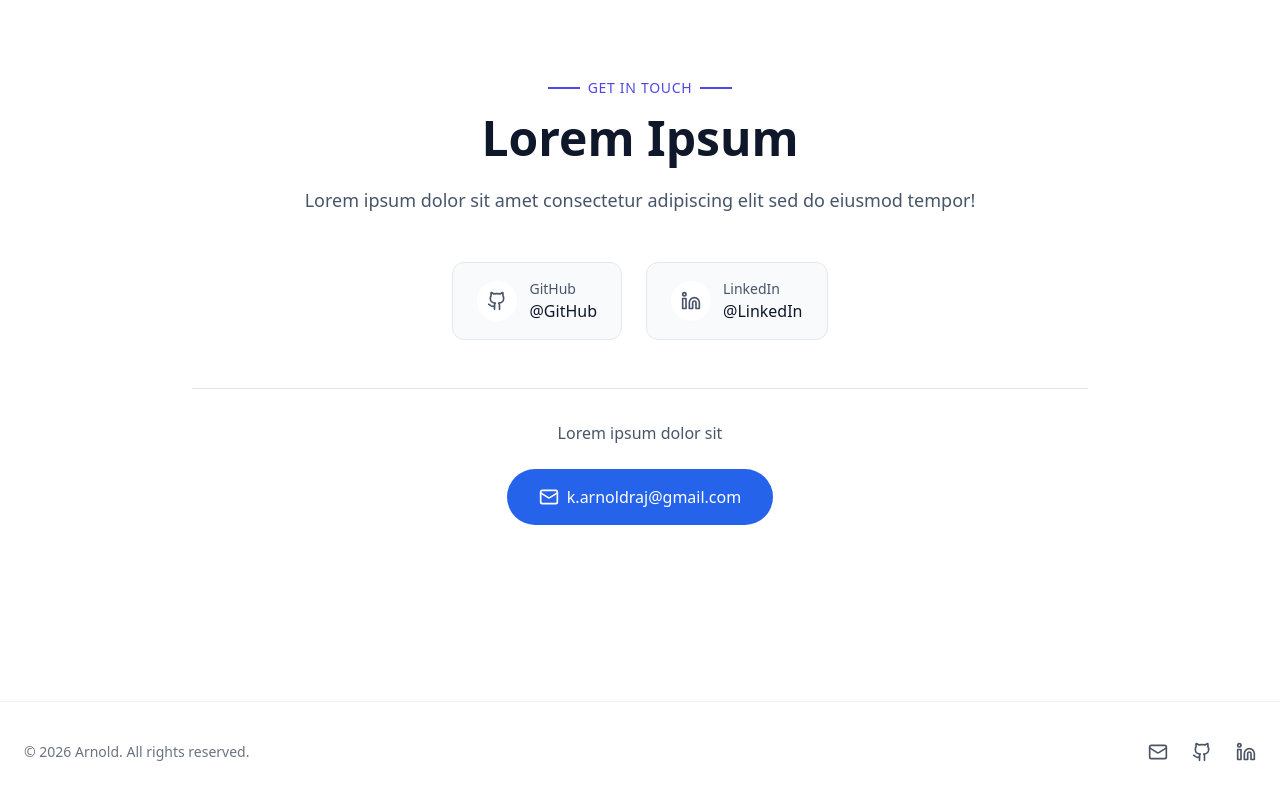
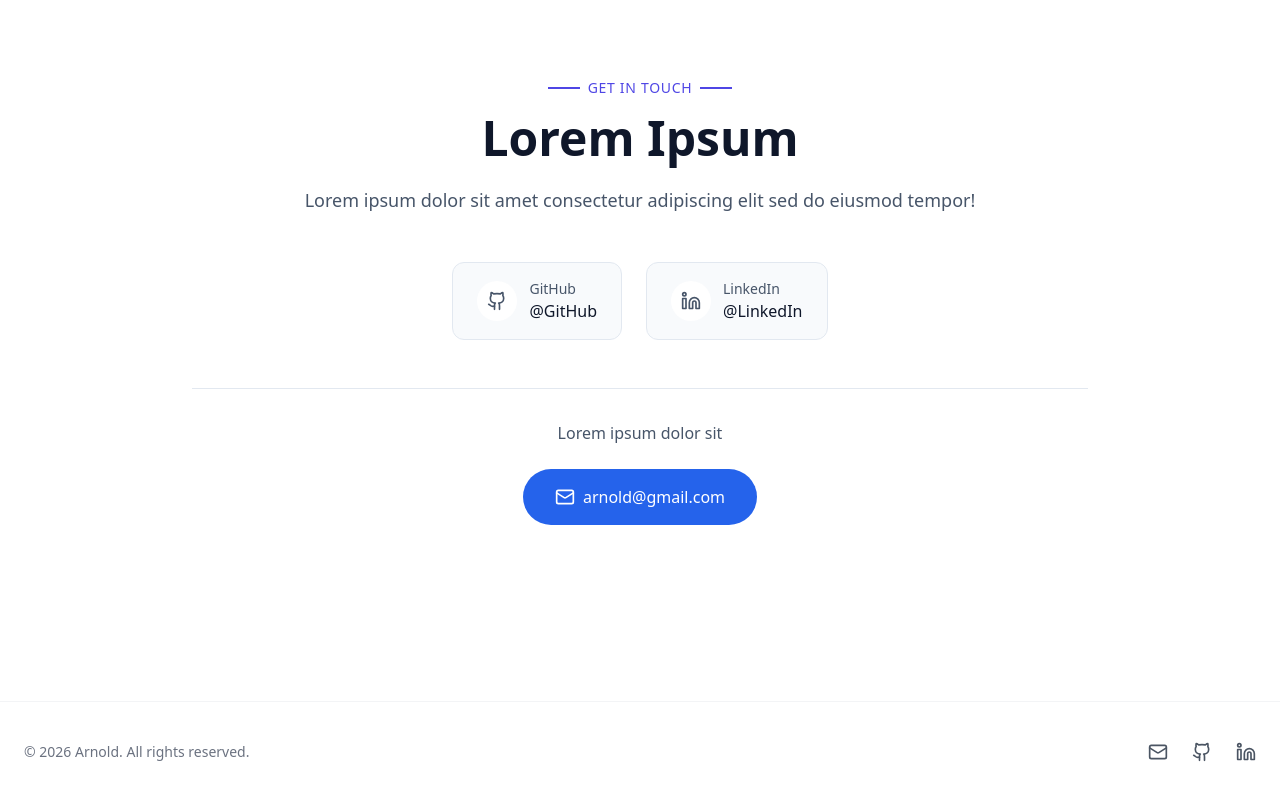
Before and after one commit to arnoldkankipati/portfolio_test, a React (Vite) app: page / in a window 1280 px wide. Shown: the part 4899-5699 px from the top of the page. Built offline with nearby package versions, Linux system fonts and the light colour scheme.

Commit message:
Update email address in Contact component

```diff
--- a/src/components/Sections/Contact.jsx
+++ b/src/components/Sections/Contact.jsx
@@ -58,7 +58,7 @@ const Contact = () => {
                         className="inline-flex items-center gap-2 px-8 py-4 bg-blue-600 text-white font-medium rounded-full hover:bg-blue-700 hover:shadow-lg hover:shadow-blue-600/30 transition-all"
                     >
                         <Mail size={20} />
-                        k.arnoldraj@gmail.com
+                        arnold@gmail.com
                     </a>
                 </div>
             </div>
```
